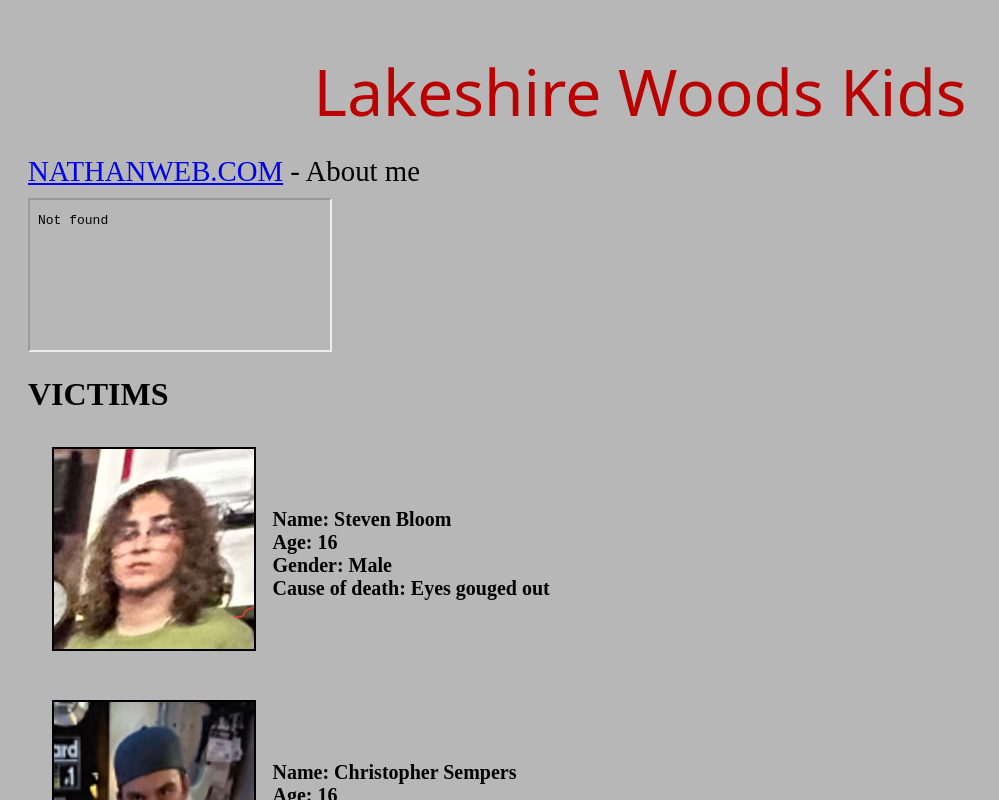
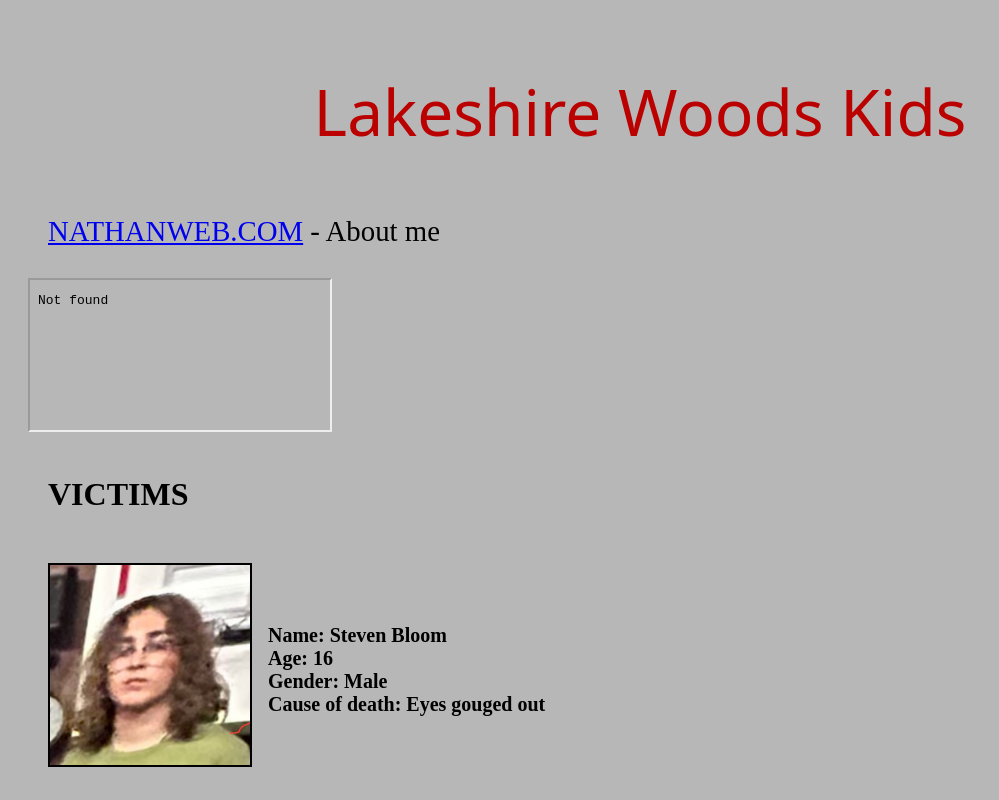
Before and after one commit to TrEKi722/lakeshirewoodskids, a plain HTML site: page index.html in a window 1280 px wide. Shown: the top 800 px of the page, without its empty margins (0-999 px from the left). Drawn offline with Linux system fonts and the light colour scheme; a web font is replaced by a local one.

Commit message:
Adjusted padding

```diff
--- a/style.css
+++ b/style.css
@@ -8,7 +8,7 @@ html {
   display: flex;
   align-items: center;
   gap: 1rem;
-  padding: 2%;
+  padding: 20px;
 }
 
 .person img {
@@ -32,6 +32,7 @@ h1 {
   text-align: center;
   margin-top: 20px;
   margin-bottom: 10px;
+  padding: 20px;
 }
 
 h2 {
@@ -43,6 +44,7 @@ h2 {
   text-align: left;
   margin-top: 20px;
   margin-bottom: 10px;
+  padding: 20px;
 }
 
 h3 {
@@ -54,6 +56,7 @@ h3 {
   text-align: left;
   margin-top: 20px;
   margin-bottom: 10px;
+  padding: 20px;
 }
 
 p {
```
